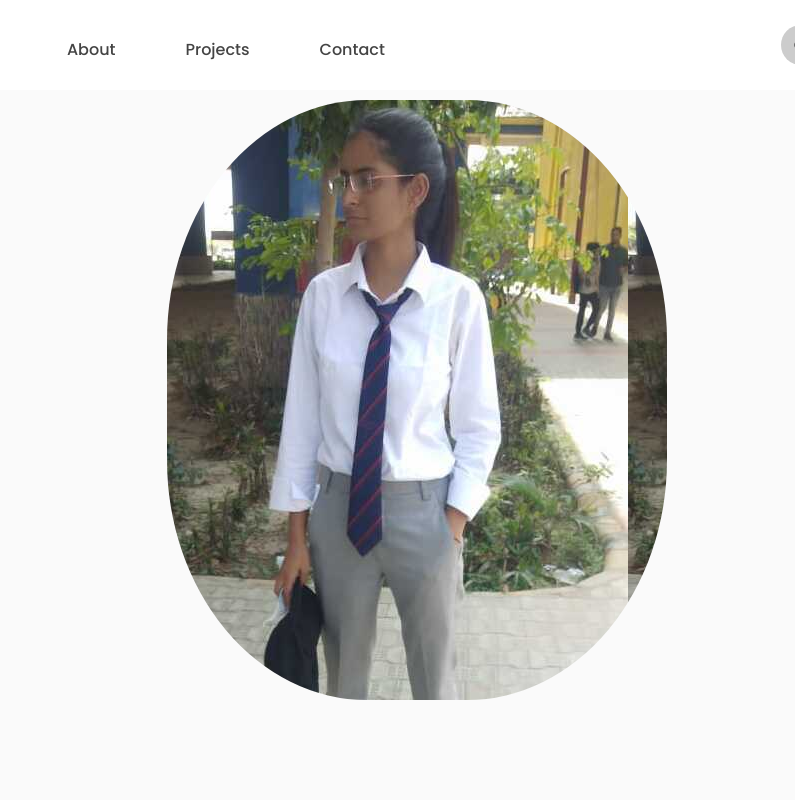
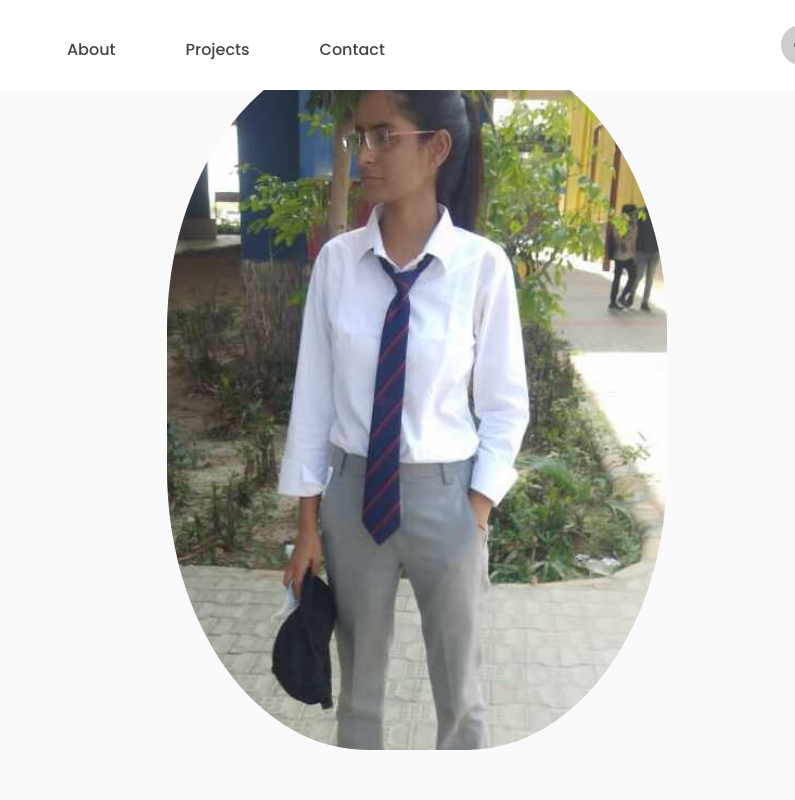
Before and after one commit to Firdaushkhan/portfolio, a plain HTML site: page index.html in a window 1280 px wide. Shown: the top 800 px of the page, 485-1280 px from the left. Drawn offline with nearby package versions, Linux system fonts and the light colour scheme; a web font is replaced by a local one.

Commit message:
Update master.css

```diff
--- a/master.css
+++ b/master.css
@@ -342,8 +342,10 @@ i {
 .image {
     /* margin-top: 10%; */
     background-image: url(./firdaush2.jpeg);
+     background-repeat: no-repeat;
+    background-size:cover;
     width: 500px;
-    height: 600px;
+    height: 700px;
     size: 100%;
     border-radius: 40% 40% 40% 40%;
     overflow: hidden;
```
